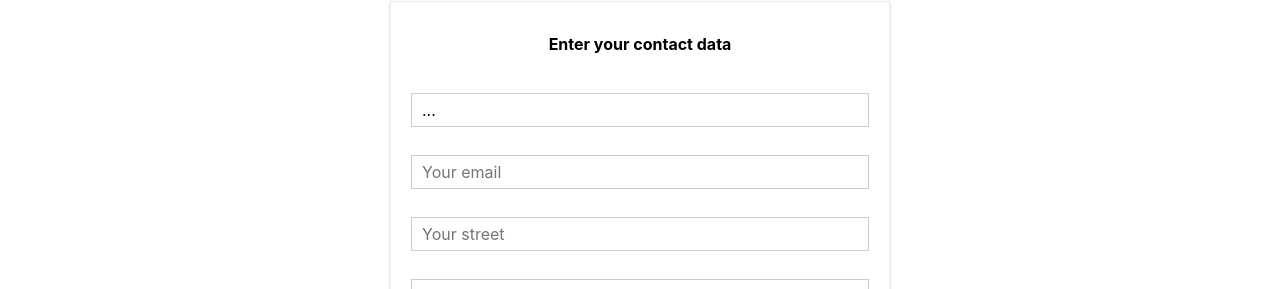
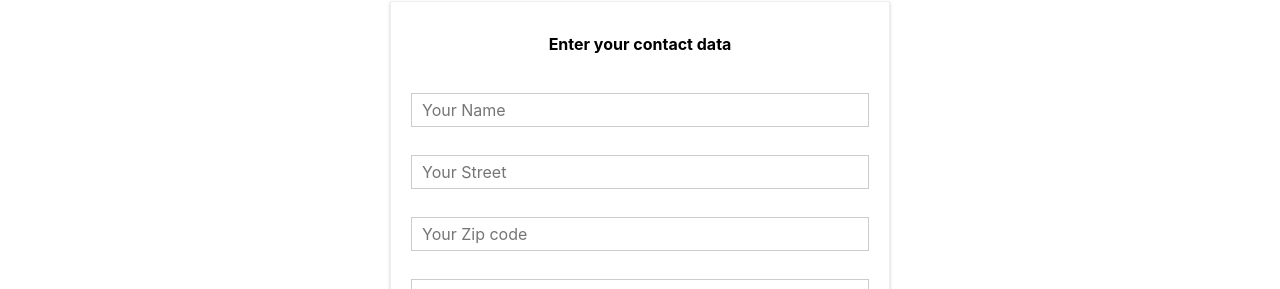
Before and after one commit to Didula/burger-builder, a React (Create React App) app: page /checkout in a window 1280 px wide. Both pictures are taken after a click on the button "Continue". Shown: the part 511-800 px from the top of the page. Built offline with nearby package versions, Linux system fonts and the light colour scheme.

Commit message:
Two way binding

```diff
--- a/src/components/UI/Input/Input.js
+++ b/src/components/UI/Input/Input.js
@@ -3,15 +3,42 @@ import classes from './Input.module.css'
 
 const input = (props) => {
     let inputElement = null;
-    switch (props.inputtype) {
+    switch (props.elementType) {
         case('input'):
-            inputElement = <input className={classes.InputElement} {...props}/>;
+            inputElement = <input
+                className={classes.InputElement}
+                {...props.elementConfig}
+                value={props.value}
+                onChange={props.changed}/>;
             break;
         case('textarea'):
-            inputElement = <textarea className={classes.InputElement} {...props}/>;
+            inputElement = <textarea
+                className={classes.InputElement}
+                {...props.elementConfig}
+                value={props.value}
+                onChange={props.changed}/>;
             break;
+        case('select'):
+            inputElement = (
+                <select className={classes.InputElement}
+                        value={props.value}
+                        onChange={props.changed}>
+                    {props.elementConfig.options.map(option => (
+                        <option
+                            key={option.value}
+                            value={option.value}>
+                            {option.displayValue}
+                        </option>
+                    ))}
+                </select>);
+            break;
+
         default:
-            inputElement = <input className={classes.InputElement} {...props}/>;
+            inputElement = <input
+                className={classes.InputElement}
+                {...props.elementConfig}
+                value={props.value}
+                onChange={props.changed}/>;
     }
     return (
         <div className={classes.Input}>
--- a/src/containers/Checkout/ContactData/ContactData.js
+++ b/src/containers/Checkout/ContactData/ContactData.js
@@ -7,12 +7,12 @@ import Input from "../../../components/UI/Input/Input";
 
 class ContactData extends Component {
     state = {
-        oderForm: {
+        orderForm: {
             name: {
                 elementType: 'input',
                 elementConfig: {
                     type: 'text',
-                    placeHolder: 'Your Name'
+                    placeholder: 'Your Name'
                 },
                 value: ''
             },
@@ -20,7 +20,7 @@ class ContactData extends Component {
                 elementType: 'input',
                 elementConfig: {
                     type: 'text',
-                    placeHolder: 'Your Street'
+                    placeholder: 'Your Street'
                 },
                 value: ''
             },
@@ -28,7 +28,7 @@ class ContactData extends Component {
                 elementType: 'input',
                 elementConfig: {
                     type: 'text',
-                    placeHolder: 'Your Zip code'
+                    placeholder: 'Your Zip code'
                 },
                 value: ''
             },
@@ -36,7 +36,7 @@ class ContactData extends Component {
                 elementType: 'input',
                 elementConfig: {
                     type: 'text',
-                    placeHolder: 'Your Country'
+                    placeholder: 'Your Country'
                 },
                 value: ''
             },
@@ -44,7 +44,7 @@ class ContactData extends Component {
                 elementType: 'input',
                 elementConfig: {
                     type: 'email',
-                    placeHolder: 'Your Mail'
+                    placeholder: 'Your Mail'
                 },
                 value: ''
             },
@@ -98,13 +98,33 @@ class ContactData extends Component {
             });
     }
 
+    inputChangedHandler = (event, inputIdentifier) => {
+        console.log(event.target.value, inputIdentifier)
+        const updatedOrderForm = {...this.state.orderForm}
+        const updatedOrderFormElement = {...updatedOrderForm[inputIdentifier]}
+        updatedOrderFormElement.value = event.target.value;
+        updatedOrderForm[inputIdentifier] = updatedOrderFormElement;
+        this.setState({orderForm: updatedOrderForm})
+    }
+
     render() {
+        const formElementsArray = [];
+        for (let key in this.state.orderForm) {
+            formElementsArray.push({
+                id: key,
+                config: this.state.orderForm[key]
+            })
+        }
         let form = (
             <form>
-                <Input elementType="..." elementConfig="..." value="..."/>
-                <Input inputtype="input" type="email" name="email" placeholder="Your email"/>
-                <Input inputtype="input" type="text" name="street" placeholder="Your street"/>
-                <Input inputtype="input" type="text" name="postalCode" placeholder="Your postal code"/>
+                {formElementsArray.map(formElement => (
+                    <Input
+                        key={formElement.id}
+                        elementType={formElement.config.elementType}
+                        elementConfig={formElement.config.elementConfig}
+                        value={formElement.config.value}
+                        changed={(event) => this.inputChangedHandler(event, formElement.id)}/>
+                ))}
                 <Button btnType="Success" clicked={this.orderHandler}>Order</Button>
             </form>);
         if (this.state.loading) {
```
